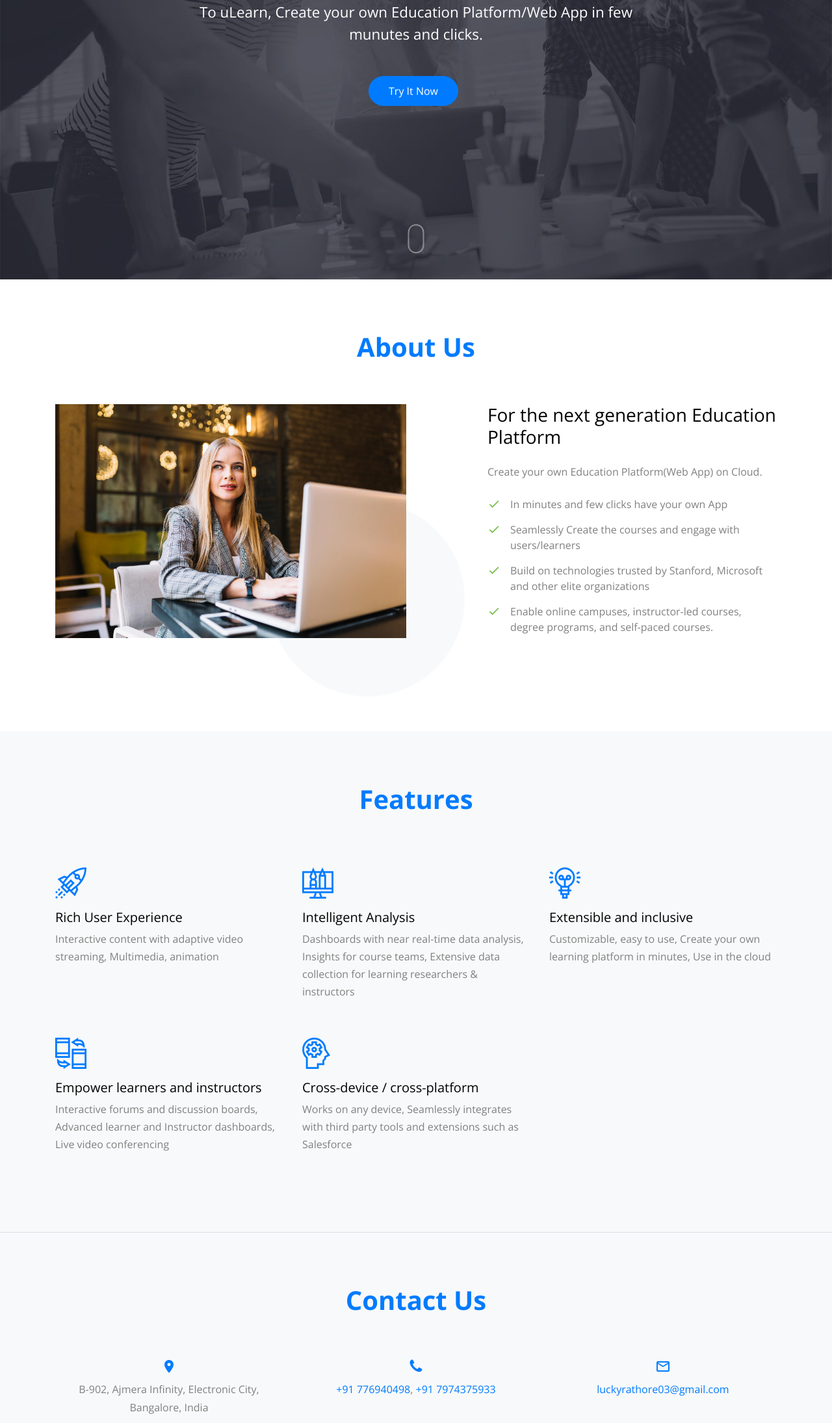
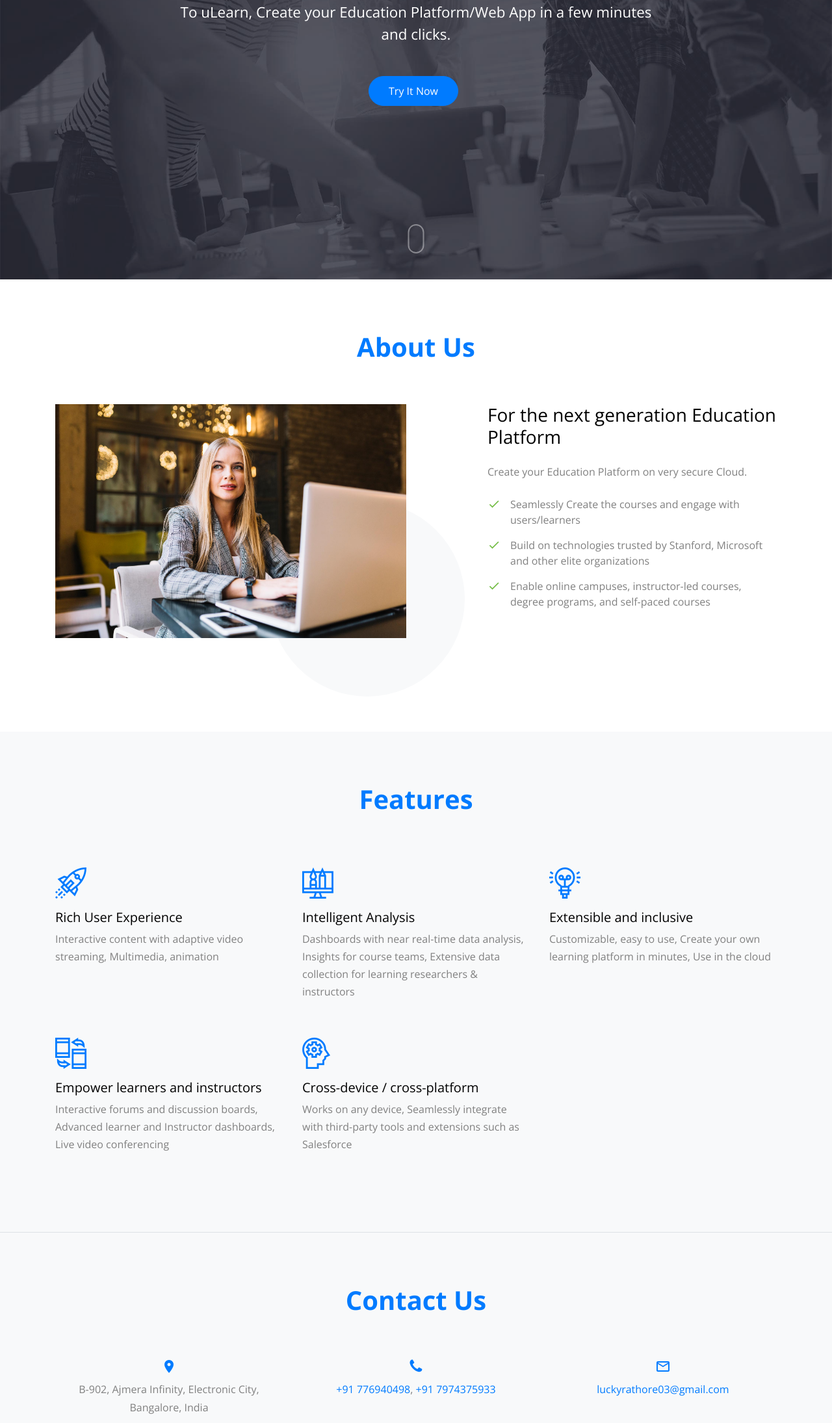
Before and after one commit to weLearn-beta/ulearnsaas.github.io, a plain HTML site: page index.html in a window 1280 px wide. Shown: the part 370-2560 px from the top of the page at 65% size. Drawn offline with nearby package versions, Linux system fonts and the light colour scheme; files whose address does not match are found by name.

Commit message:
content updated

```diff
--- a/index.html
+++ b/index.html
@@ -111,8 +111,7 @@
 
           <div class="col-md-8 mt-lg-5 text-center">
             <h1 class="text-uppercase" data-aos="fade-up">Welcome </h1>
-            <p class="mb-5 desc" data-aos="fade-up" data-aos-delay="100">To uLearn, Create your own Education Platform/Web App in
-              few munutes and clicks.</p>
+            <p class="mb-5 desc" data-aos="fade-up" data-aos-delay="100">To uLearn, Create your Education Platform/Web App in a few minutes and clicks.</p>
             <div data-aos="fade-up" data-aos-delay="100">
               <a href="#contact-section" class="btn smoothscroll btn-primary mr-2 mb-2">Try It Now</a>
             </div>
@@ -145,15 +144,13 @@
           <div class="col-lg-5 ml-auto" data-aos="fade-up" data-aos-delay="100">
             <div class="mb-4">
               <h3 class="h3 mb-4 text-black">For the next generation Education Platform</h3>
-              <p>Create your own Education Platform(Web App) on Cloud.</p>
+              <p>Create your Education Platform on very secure Cloud.</p>
             </div>
             <div class="mb-4">
               <ul class="list-unstyled ul-check success">
-                <li>In minutes and few clicks have your own App</li>
                 <li>Seamlessly Create the courses and engage with users/learners</li>
                 <li>Build on technologies trusted by Stanford, Microsoft and other elite organizations</li>
-                <li>Enable online campuses, instructor-led courses, degree programs, and self-paced courses.
-                </li>
+                <li>Enable online campuses, instructor-led courses, degree programs, and self-paced courses</li>
               </ul>
             </div>
           </div>
@@ -219,7 +216,7 @@
               <div class="unit-4-icon mr-4"><span class="text-primary flaticon-head"></span></div>
               <div>
                 <h3>Cross-device / cross-platform</h3>
-                <p>Works on any device, Seamlessly integrates with third party tools and extensions such as Salesforce
+                <p>Works on any device, Seamlessly integrate with third-party tools and extensions such as Salesforce
                 </p>
                 <!-- <p><a href="#">Learn More</a></p> -->
               </div>
@@ -332,8 +329,8 @@
             <div class="row">
               <div class="col-md-5">
                 <h2 class="footer-heading mb-4">About Us</h2>
-                <p>Lorem ipsum dolor sit amet consectetur adipisicing elit. Neque facere laudantium magnam voluptatum
-                  autem. Amet aliquid nesciunt veritatis aliquam.</p>
+                <!-- <p>We are Bangalore based Startup. We love technology and pursuing social impact with the help of edTech. We love to talk about ideas and feedback. Please feel free to reach us to know more about us.</p> -->
+                <p>I am Bangalore based solopreneur, love technology and pursuing social impact with the help of edTech. I love to talk about ideas and feedback. Please feel free to reach me.</p>
               </div>
               <div class="col-md-3 ml-auto">
                 <h2 class="footer-heading mb-4">Quick Links</h2>
```
